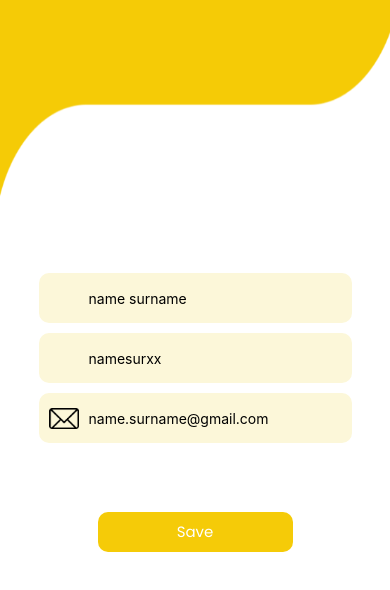
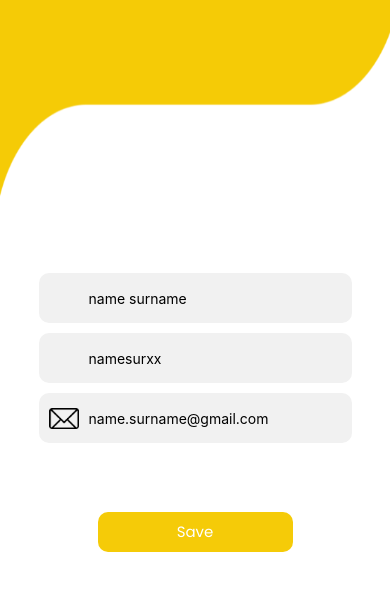
Before and after one commit to STICKEREST/stickerest, a React Native app in the folder code/: screen / in a window 390 px wide. Shown: the top 590 px of the page. Built offline with nearby package versions, Linux system fonts and the light colour scheme.

Commit message:
fixing bug

```diff
--- a/code/components/pages/UserProfilePage.tsx
+++ b/code/components/pages/UserProfilePage.tsx
@@ -24,17 +24,6 @@ const Field = ({input, validate, placeholder, pictureName}: {input:string, valid
   let gray:string = "#f1f1f1"
   let red:string = "#ffcccc"
 
-  let emptyText:boolean = text===""
-  let color = gray;
-
-  if (rightAnswer)
-    color = emptyText? gray: yellow
-  else if (emptyText)
-    setRightAnswer(true)
-  else
-    color = red
-
-    /*
   let color="gray"
 
   let originalText:string = input
@@ -46,7 +35,7 @@ const Field = ({input, validate, placeholder, pictureName}: {input:string, valid
         color = yellow
     else
         color = red
-  } */
+  }
 
   function validateField() {
     let compatibility:boolean = validate(text)
@@ -87,7 +76,7 @@ const TextFields = () => {
     return (
         <SafeAreaView>
             <View style={[styles.input_container, {flexDirection:"column"}]}>
-                <Field input={name} validate={() => true} placeholder={"name + surname"} pictureName={isNonNullExpression}/>
+                <Field input={name} validate={() => true} placeholder={"name + surname"} pictureName={null}/>
                 <Field input={username} validate={() => true} placeholder={"username"} pictureName={null}/>
                 <Field input={email_address} validate={validateEmail} placeholder={"email"} pictureName={require('./../../assets/Mail.png')}/>
             </View>
```
Also changed, not shown: 1 other file (tests, documents, lock files or other folders).
